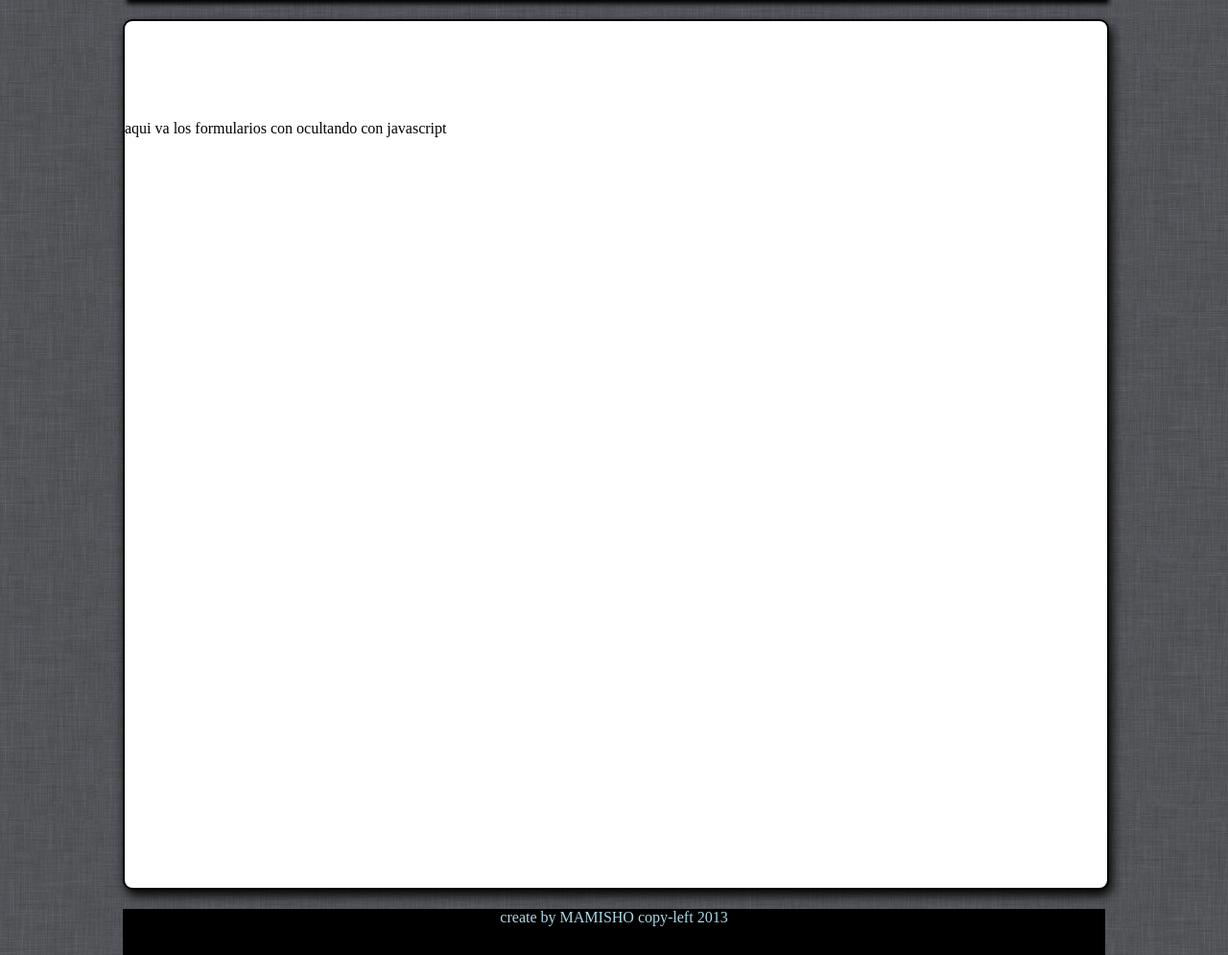
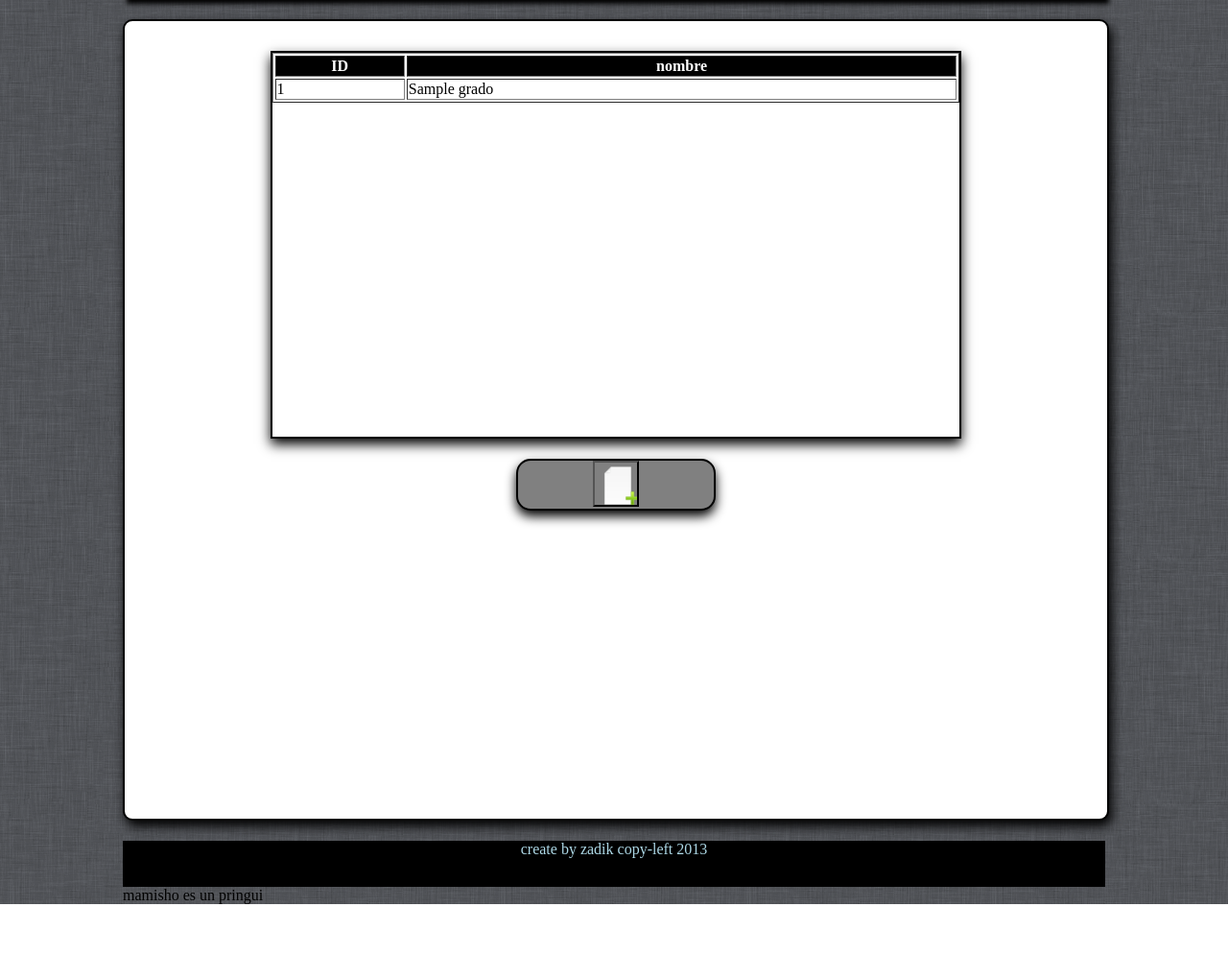
Before and after one commit to polibenitez/trabajopa, a PHP site: page /gestion/gestion-grados.php in a window 1280 px wide. Shown: the part 58-1053 px from the top of the page at 96% size. After the commit the page ends 1000 px from the top, so only its background shows below. Run offline with PHP 8.4, Linux system fonts and the light colour scheme; the visitor is signed in with stand-in values (Sample User, id 1); tables that the repository leaves empty hold one stand-in row (values such as "Sample post"); some libraries are stand-ins or nearby versions.

Commit message:
Update gestion-grados.php
includes

```diff
--- a/gestion/gestion-grados.php
+++ b/gestion/gestion-grados.php
@@ -4,7 +4,7 @@
 	<link rel="stylesheet" type="text/css" href="../style.css">
 </head>
 <body>
-	<?php
+<?php
 		include("sesion.php");
 	 ?>
 	<div class="contenedor">
@@ -19,16 +19,18 @@
 				<img src="../images/guia-menu.png">
 			</div>
 			<div class="entrar">
+				<!-- <a href="./entrar.php">Salir</a> -->
 				<?php echo $_SESSION["usuario"]; ?>
 				<a href="./salir.php">Salir</a>
 			</div>
 		</header>
-		<section class="login">
-			aqui va los formularios con ocultando con javascript
+		<section class="uso-gestion">
+			<?php include("gestion-grados-script.php"); ?>
 		</section>
 		<footer>
-			create by MAMISHO copy-left 2013
+			create by zadik copy-left 2013
 		</footer>
+		mamisho es un pringui
 	</div>
 </body>
 </html>
```
